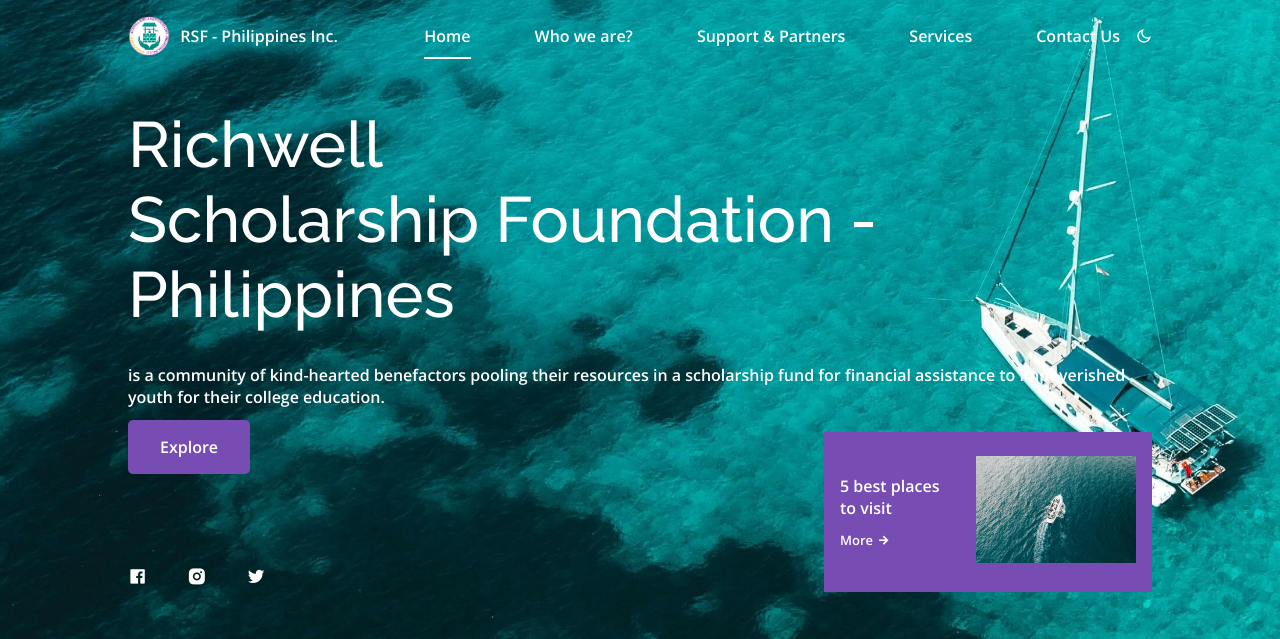
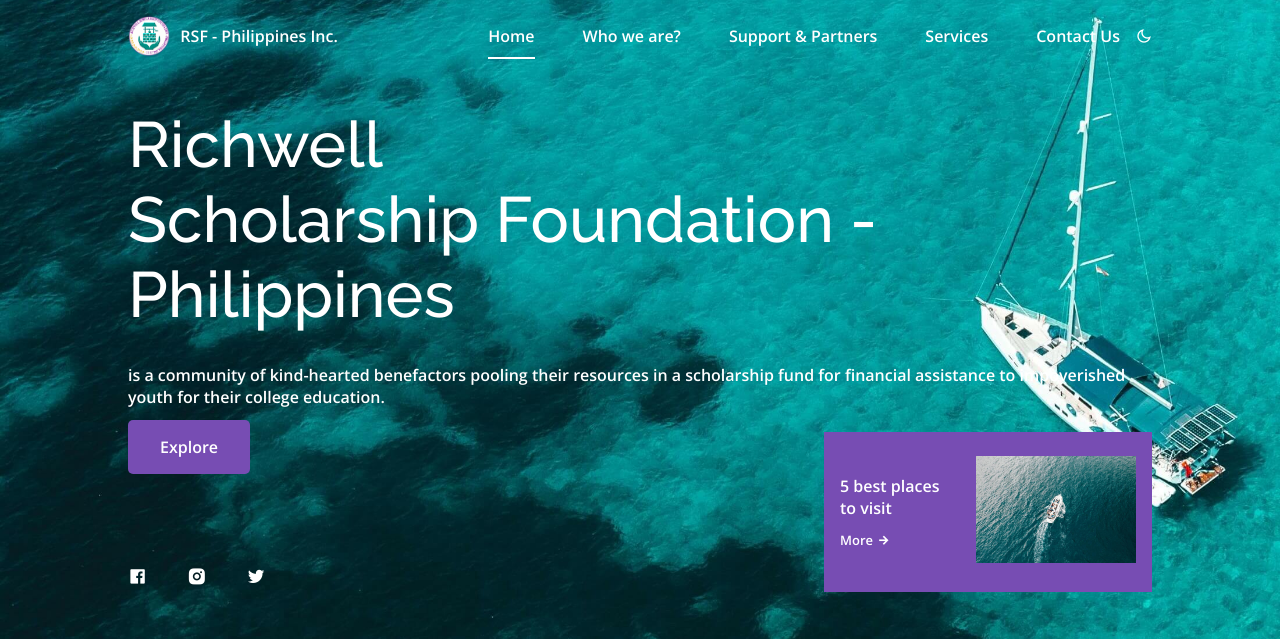
Before and after one commit to RSFPHILSINC/rsfphils, a PHP site: page / in a window 1280 px wide. Shown: the top 639 px of the page. Run offline with PHP 8.4, Linux system fonts and the light colour scheme.

Commit message:
Update styles.css

```diff
--- a/assets/css/styles.css
+++ b/assets/css/styles.css
@@ -268,7 +268,7 @@ input {
 .nav__list {
   display: flex;
   flex-direction: column;
-  row-gap: 2rem;
+  row-gap: 2.5rem;
 }
 
 .nav__link {
@@ -954,7 +954,7 @@ input {
   }
   .nav__list {
     flex-direction: row;
-    column-gap: 4rem;
+    column-gap: 3rem;
   }
   .nav__toggle, .nav__close {
     display: none;
```
